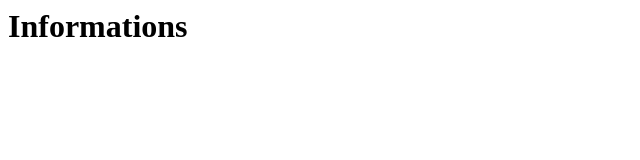
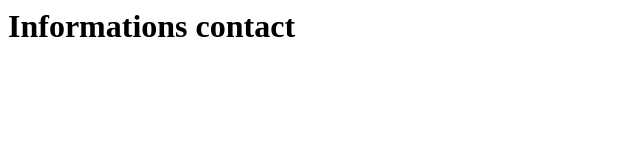
Before and after one commit to boukouchi/ensa, a plain HTML site: page contact.html in a window 1280 px wide. Shown: the whole page, without its empty margins (0-640 px from the left). Drawn offline with Linux system fonts and the light colour scheme.

Commit message:
plus d'infos

```diff
--- a/contact.html
+++ b/contact.html
@@ -4,7 +4,7 @@
 </head>
 <title>Contact</title>
 <body>
-<h1>Informations</h1>
+<h1>Informations contact</h1>
 
 </body>
 
```
